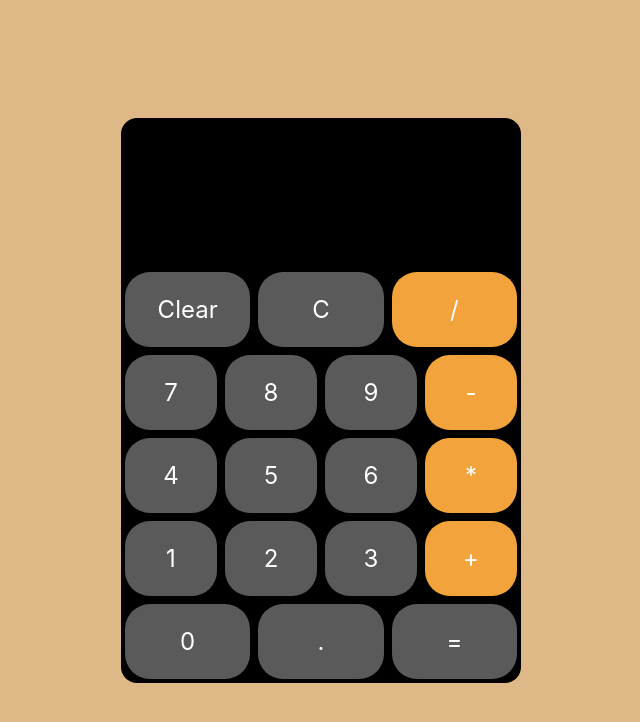
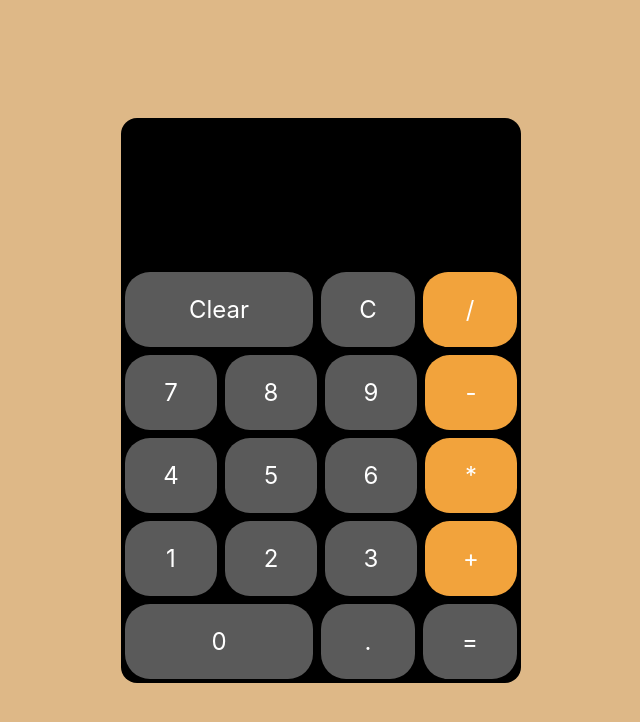
Before and after one commit to bbousoula/calculator, a React (Create React App) app: page / in a window 1280 px wide. Shown: the top 722 px of the page, without its empty margins (319-959 px from the left). Built offline with nearby package versions, Linux system fonts and the light colour scheme.

Commit message:
fixing calculator layout

```diff
--- a/src/components/Button/Button.scss
+++ b/src/components/Button/Button.scss
@@ -8,7 +8,7 @@
   flex: 1;
   margin: 4px;
   border-radius: 25px;
-  .large-button {
-    flex: 2;
-  }
 }
+.button-wrapper.large-button {
+  flex: 2;
+}
```
